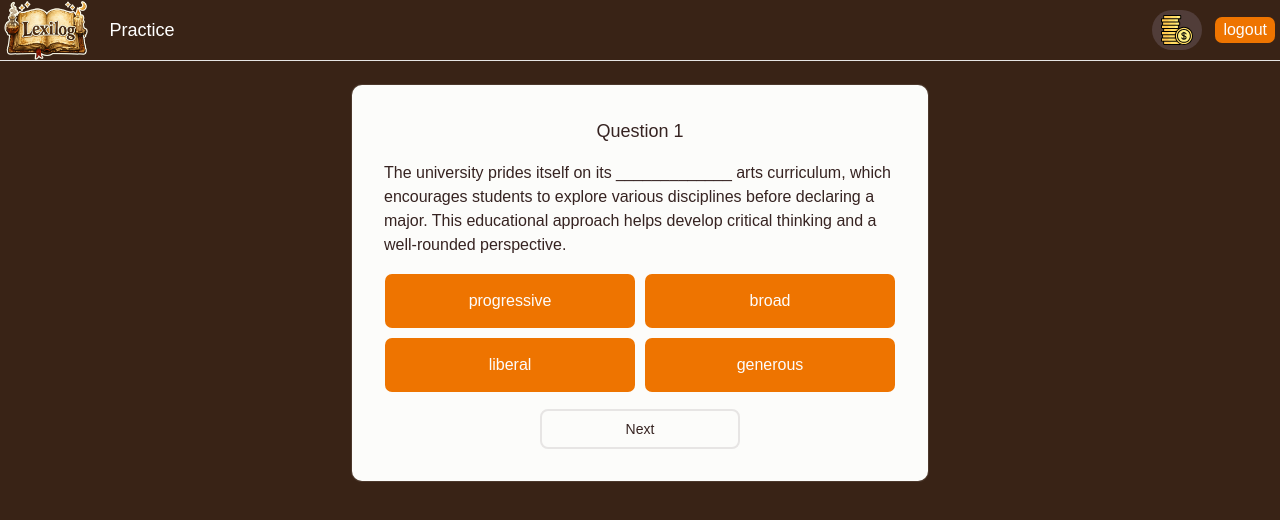
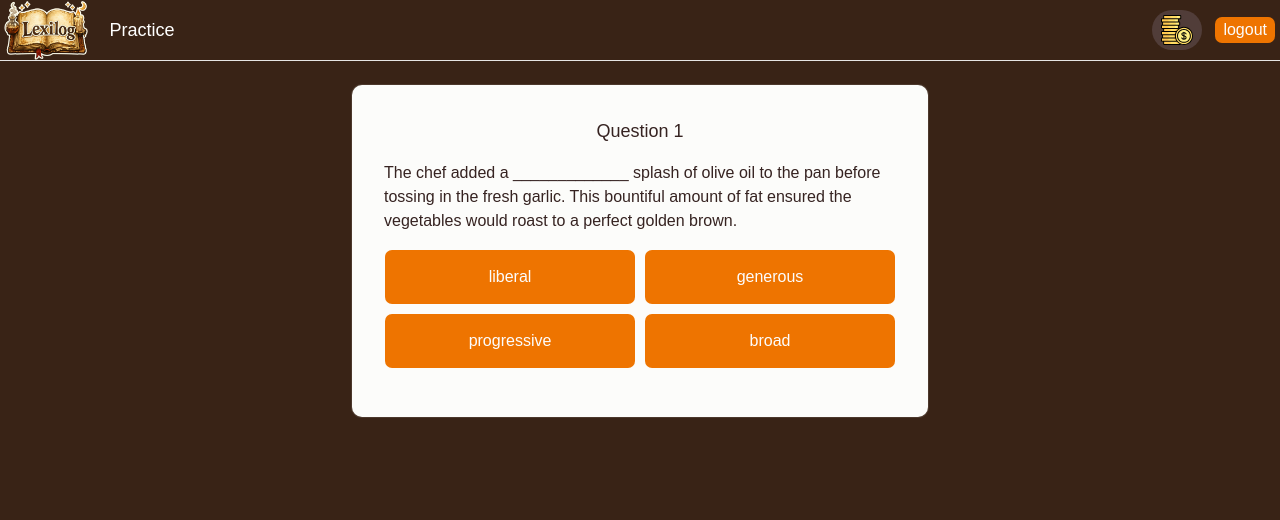
Before and after one commit to Devenford/Lexilog, a React (Vite) app in the folder frontend/: page /practice/multiplechoice in a window 1280 px wide. Shown: the top 520 px of the page. Built offline with nearby package versions, Linux system fonts and the light colour scheme; sample sign-in values are in the browser's storage.

Commit message:
completed multiplechoice practice

```diff
--- a/frontend/src/App.jsx
+++ b/frontend/src/App.jsx
@@ -8,7 +8,7 @@ import Home from './components/Home'
 import Login from './components/Login'
 import SignUp from './components/SignUp'
 import Practice from './components/Practice'
-import MultipleChoice from './components/MultipleChoice'
+import MultipleChoice from './components/MultipleChoice/MultipleChoice'
 
 import { Toaster } from '@/components/ui/sonner'
 import { Button } from '@/components/ui/button'
--- a/frontend/src/components/Home.jsx
+++ b/frontend/src/components/Home.jsx
@@ -15,11 +15,11 @@ const Home = ({ user }) => {
       <div>
         <Card className='px-4 py-8 mx-8'>
           <CardHeader>
-            <CardTitle className='text-lg'>
+            <CardTitle className='text-xl'>
               Welcome back {`${user.username}`}
             </CardTitle>
           </CardHeader>
-          <CardContent className='flex flex-col gap-4 text-sm'>
+          <CardContent className='flex flex-col gap-4 text-base'>
             <p>
               Click on Practice to start.
             </p>
@@ -33,11 +33,11 @@ const Home = ({ user }) => {
     <div>
       <Card className='px-4 py-8 mx-8'>
         <CardHeader>
-          <CardTitle className='text-lg'>
+          <CardTitle className='text-xl'>
             Unlock the Power of Words
           </CardTitle>
         </CardHeader>
-        <CardContent className='flex flex-col gap-4 text-sm'>
+        <CardContent className='flex flex-col gap-4 text-base'>
           <p>
             Expand your vocabulary with personalized learning, daily practice, and smart revision. Lexilog helps you remember more, express yourself better, and keep growing—one word at a time.
           </p>
--- a/frontend/src/components/MultipleChoice.jsx
+++ /dev/null
@@ -1,54 +0,0 @@
-import { useState } from 'react'
-import { useNavigate } from 'react-router-dom'
-import helper from './helper'
-import MultipleChoiceButtons from './MultipleChoiceButtons'
-import {
-  Card,
-  CardAction,
-  CardContent,
-  CardDescription,
-  CardFooter,
-  CardHeader,
-  CardTitle,
-} from '@/components/ui/card'
-import { Button } from '@/components/ui/button'
-
-const MultipleChoice = () => {
-  const navigate = useNavigate()
-  const [results, setResults] = useState([])
-  const [curr, setCurr] = useState(0)
-  const [numTries, setNumTries] = useState(0)
-
-  const words = helper.words
-  const getRandomIndex = () => Math.floor(Math.random() * 3) // 3 = no. of paragraphs
-
-  const options = words[curr].options
-  //Fisher-Yates shuffle:
-  for (let i=options.length-1; i>0; i--) {
-    const j = Math.floor(Math.random() * (i + 1));
-    [options[i], options[j]] = [options[j], options[i]]
-  }
-
-  return (
-    <div className='flex justify-center'>
-      <Card className='flex flex-col gap-4 px-4 py-8 mx-8 w-xl'>
-        <CardHeader>
-          <CardTitle className='text-lg text-center'>
-            Question {`${curr+1}`}
-          </CardTitle>
-        </CardHeader>
-        <CardContent className='flex flex-col gap-4 text-base'>
-          {words[curr].paragraphs[getRandomIndex()]}
-        </CardContent>
-        <MultipleChoiceButtons words={words} curr={curr} options={options} setNumTries={setNumTries} />
-        <CardFooter className='flex flex-col gap-2'>
-          <Button variant='outline' className='w-50 h-10 text-sm border-2 hover:bg-gray-100 hover:text-inherit'>
-            Next
-          </Button>
-        </CardFooter>
-      </Card>
-    </div>
-  )
-}
-
-export default MultipleChoice
--- /dev/null
+++ b/frontend/src/components/MultipleChoice/MultipleChoice.jsx
@@ -0,0 +1,48 @@
+import { useState } from 'react'
+import { useNavigate } from 'react-router-dom'
+import helper from '../helper'
+import MultipleChoiceCard from './MultipleChoiceCard'
+import { Button } from '@/components/ui/button'
+import {
+  Card,
+  CardAction,
+  CardContent,
+  CardDescription,
+  CardFooter,
+  CardHeader,
+  CardTitle,
+} from '@/components/ui/card'
+
+const MultipleChoice = () => {
+  const navigate = useNavigate()
+  const [results, setResults] = useState([])
+  const [curr, setCurr] = useState(0)   // current word index in words array
+
+  const words = helper.words
+  const numRight = () => results.reduce((sum, r) => r.tries === 1 ? sum + 1 : sum, 0)
+
+  if (curr === words.length) {
+    return (
+      <div className='flex justify-center'>
+        <Card className='flex flex-col gap-4 px-4 py-8 mx-8 w-xl'>
+          <CardHeader>
+            <CardTitle className='text-lg text-center'>
+              You got {`${numRight()}`} out of {`${words.length}`} correct!
+            </CardTitle>
+          </CardHeader>
+          <CardFooter className='flex flex-col gap-2'>
+            <Button onClick={() => navigate('/practice')} variant='outline' className='w-50 h-10 text-sm border-2 hover:bg-gray-100 hover:text-inherit'>
+            Return to Practice
+            </Button>
+          </CardFooter>
+        </Card>
+      </div>
+    )
+  }
+
+  return (
+    <MultipleChoiceCard key={words[curr].id} word={words[curr]} curr={curr} setCurr={setCurr} setResults={setResults} />
+  )
+}
+
+export default MultipleChoice
--- /dev/null
+++ b/frontend/src/components/MultipleChoice/MultipleChoiceCard.jsx
@@ -0,0 +1,68 @@
+import { useState } from 'react'
+import OptionButton from './OptionButton'
+import {
+  Card,
+  CardAction,
+  CardContent,
+  CardDescription,
+  CardFooter,
+  CardHeader,
+  CardTitle,
+} from '@/components/ui/card'
+import { Button } from '@/components/ui/button'
+
+const shuffle = (originalArray) => {
+  const shuffledArray = [...originalArray]  // do not mutate the original array (paragraphs array in each word object)
+  //Fisher-Yates shuffle:
+  for (let i=shuffledArray.length-1; i>0; i--) {
+    const j = Math.floor(Math.random() * (i + 1));
+    [shuffledArray[i], shuffledArray[j]] = [shuffledArray[j], shuffledArray[i]]
+  }
+  return shuffledArray
+}
+
+const MultipleChoiceCard = ({ word, curr, setCurr, setResults }) => {
+  const [tries, setTries] = useState(0)
+  const [paragraph] = useState(Math.floor(Math.random() * 3)) // 3 = no. of paragraphs
+  const [options] = useState(shuffle(word.options))
+  const [completed, setCompleted] = useState(false)
+
+  const handleNext = () => {
+    setResults(currentResults => [...currentResults, {
+      word: word.word,
+      id: word.id,
+      tries: tries
+    }])
+    setCurr(c => c + 1)
+  }
+
+  return (
+    <div className='flex justify-center'>
+      <Card className='flex flex-col gap-4 px-4 py-8 mx-8 w-xl'>
+        <CardHeader>
+          <CardTitle className='text-lg text-center'>
+            Question {`${curr+1}`}
+          </CardTitle>
+        </CardHeader>
+        <CardContent className='flex flex-col gap-4 text-base'>
+          {word.paragraphs[paragraph]}
+        </CardContent>
+        <CardContent className='grid grid-cols-2 grid-rows-2 gap-2'>
+          <OptionButton option={options[0]} answer={word.word} setTries={setTries} completed={completed} setCompleted={setCompleted} />
+          <OptionButton option={options[1]} answer={word.word} setTries={setTries} completed={completed} setCompleted={setCompleted} />
+          <OptionButton option={options[2]} answer={word.word} setTries={setTries} completed={completed} setCompleted={setCompleted} />
+          <OptionButton option={options[3]} answer={word.word} setTries={setTries} completed={completed} setCompleted={setCompleted} />
+        </CardContent>
+        <CardFooter className='flex flex-col gap-2'>
+          {completed &&
+            <Button onClick={handleNext} variant='outline' className='w-50 h-10 text-sm border-2 hover:bg-gray-100 hover:text-inherit'>
+            Next
+            </Button>
+          }
+        </CardFooter>
+      </Card>
+    </div>
+  )
+}
+
+export default MultipleChoiceCard
--- /dev/null
+++ b/frontend/src/components/MultipleChoice/OptionButton.jsx
@@ -0,0 +1,33 @@
+import { useState } from 'react'
+import { Button } from '@/components/ui/button'
+import { toast } from 'sonner'
+
+
+const OptionButton = ({ option, answer, setTries, completed, setCompleted }) => {
+  const [value, setValue] = useState('')
+  const [clicked, setClicked] = useState(false)
+
+  const handleClick = () => {
+    if (!clicked && !completed) {  // if it hasn't been clicked yet, i.e. being clicked for the first time, and the question hasn't been answered (i.e. the user hasn't guessed the right answer yet)
+      if (option === answer) {
+        setValue('success')
+        toast('Correct', { position: 'top-center' })
+        setCompleted(true)
+      }
+      else {
+        setValue('destructive')
+        toast('Try Again', { position: 'top-center' })
+      }
+      setClicked(true)
+      setTries(t => t + 1)
+    }
+  }
+
+  return (
+    <Button onClick={handleClick} variant={value} className='text-base h-14'>
+      {option}
+    </Button>
+  )
+}
+
+export default OptionButton
--- a/frontend/src/components/MultipleChoiceButtons.jsx
+++ /dev/null
@@ -1,76 +0,0 @@
-import { useState } from 'react'
-import {
-  Card,
-  CardAction,
-  CardContent,
-  CardDescription,
-  CardFooter,
-  CardHeader,
-  CardTitle,
-} from '@/components/ui/card'
-import { Button } from '@/components/ui/button'
-import { toast } from 'sonner'
-
-const MultipleChoiceButtons = ({ words, curr, options, setNumTries }) => {
-  const [buttonStates, setbuttonStates] = useState([
-    {
-      value: '',
-      clicked: false,
-    },
-    {
-      value: '',
-      clicked: false,
-    },
-    {
-      value: '',
-      clicked: false,
-    },
-    {
-      value: '',
-      clicked: false,
-    }
-  ])
-  const [tries, setTries] = useState(1)
-
-  const handleOptionClick = (buttonNum) => {
-    if (buttonStates[buttonNum].clicked === false) {
-      if (options[buttonNum] === words[curr].word) { // right answer
-        const tempButtonStates = [...buttonStates]
-        tempButtonStates[buttonNum].value = 'success'
-        tempButtonStates[buttonNum].clicked = true
-        setbuttonStates(tempButtonStates)
-
-        toast('Correct', { position: 'top-center' })
-        setTries(tries+1)
-      }
-      else {
-        const tempButtonStates = [...buttonStates]
-        tempButtonStates[buttonNum].value = 'destructive'
-        tempButtonStates[buttonNum].clicked = true
-        setbuttonStates(tempButtonStates)
-
-        toast('Try Again', { position: 'top-center' })
-        setTries(tries+1)
-      }
-    }
-  }
-
-  return (
-    <CardContent className='grid grid-cols-2 grid-rows-2 gap-2'>
-      <Button onClick={() => handleOptionClick(0)} variant={buttonStates[0].value} className='text-base h-14'>
-        {options[0]}
-      </Button>
-      <Button onClick={() => handleOptionClick(1)} variant={buttonStates[1].value} className='text-base h-14'>
-        {options[1]}
-      </Button>
-      <Button onClick={() => handleOptionClick(2)} variant={buttonStates[2].value} className='text-base h-14'>
-        {options[2]}
-      </Button>
-      <Button onClick={() => handleOptionClick(3)} variant={buttonStates[3].value} className='text-base h-14'>
-        {options[3]}
-      </Button>
-    </CardContent>
-  )
-}
-
-export default MultipleChoiceButtons
```
Also changed, not shown: frontend/src/components/Login.jsx (+16 -14 lines), frontend/src/components/SignUp.jsx (+9 -9 lines).
